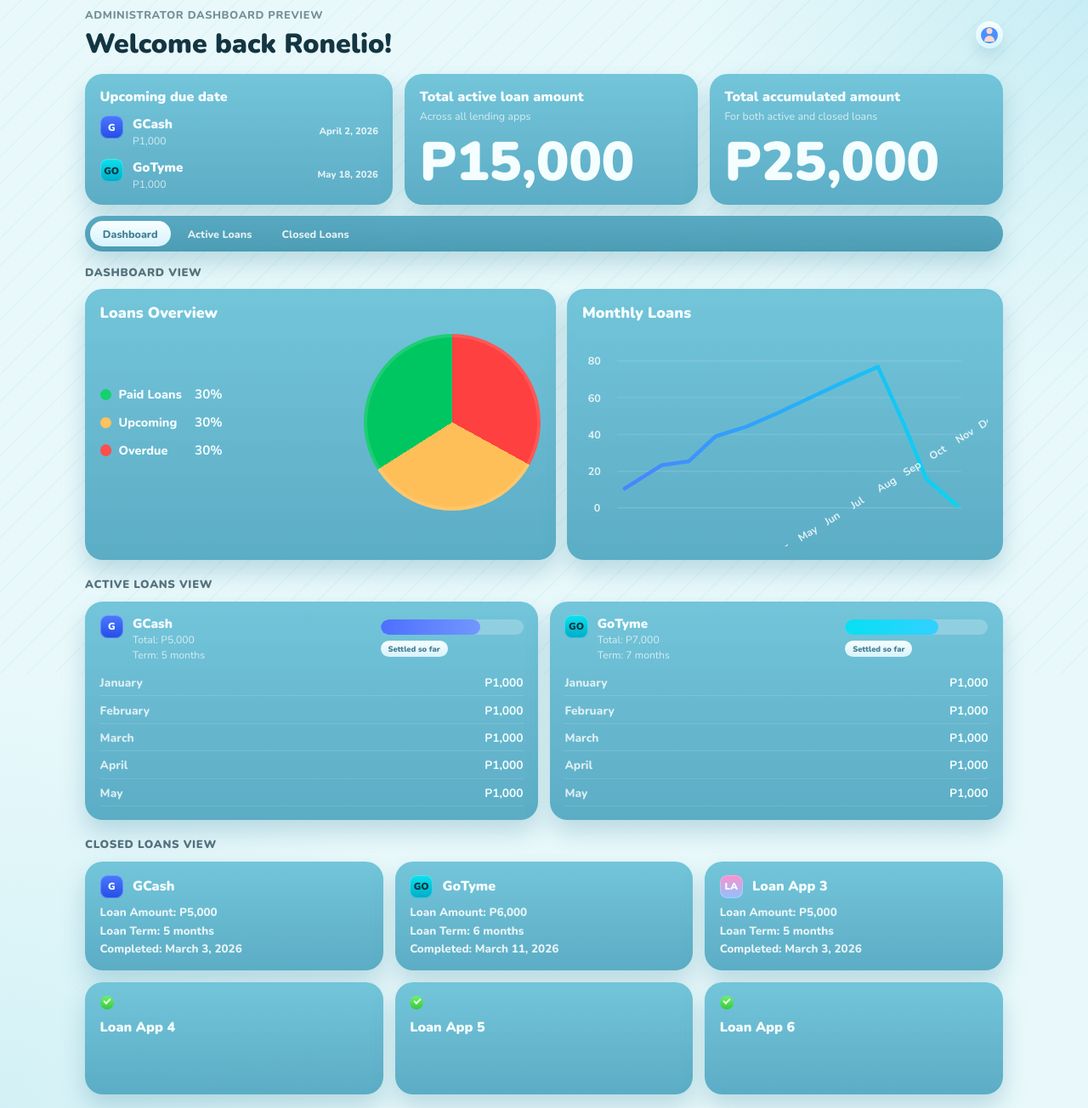
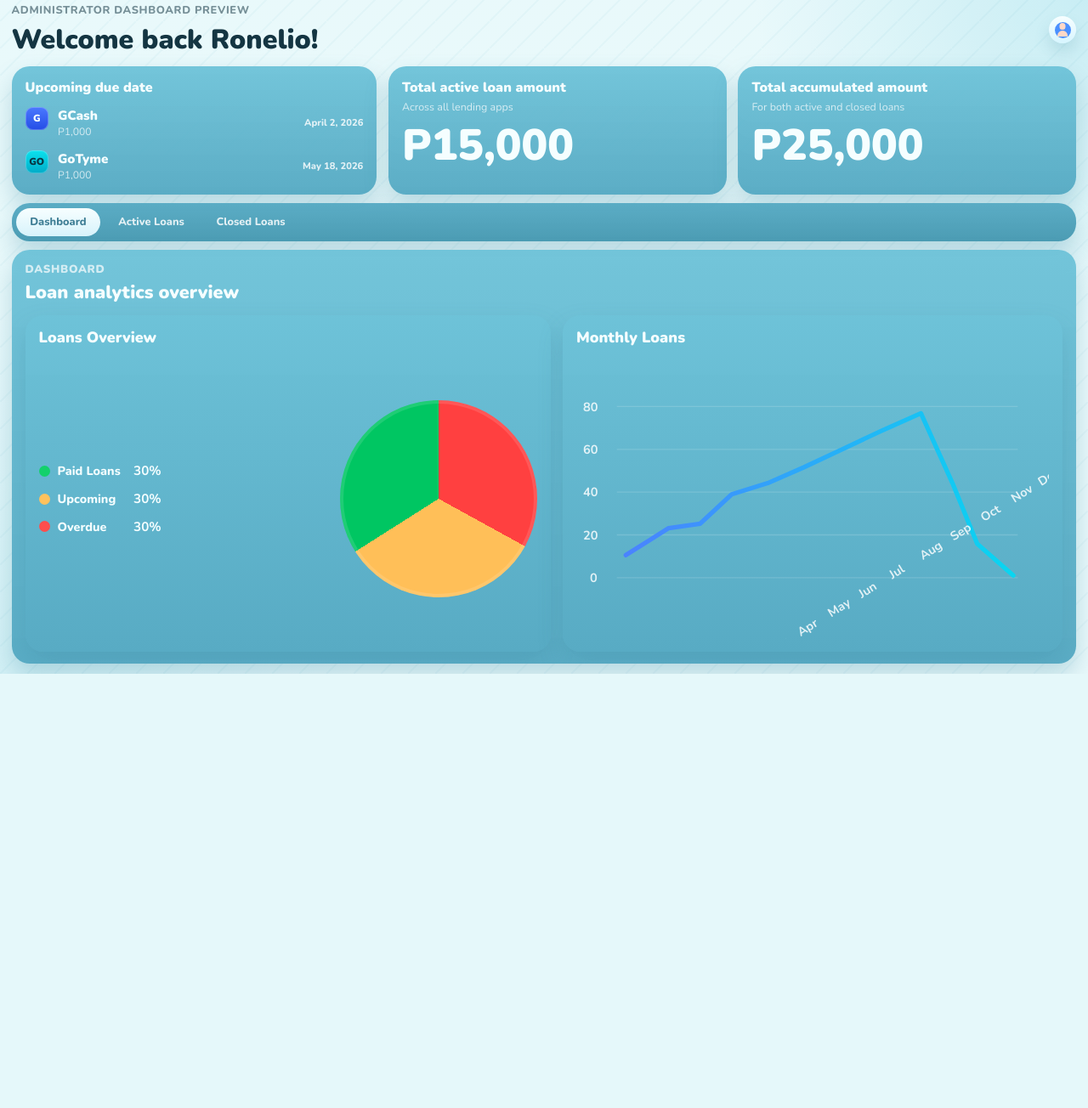
Before and after one commit to Ronzxcvbnm/Loan-Tracker, a website: page public/dashboard.html in a window 1280 px wide. Shown: the part 7-1311 px from the top of the page at 85% size. After the commit the page ends 800 px from the top, so only its background shows below. Drawn offline with nearby package versions, Linux system fonts and the light colour scheme.

Commit message:
Fix layout

```diff
--- a/public/dashboard.css
+++ b/public/dashboard.css
@@ -4,20 +4,21 @@
 
 :root {
   --page-bg: #e5f8fa;
-  --panel: #67bfd8;
-  --panel-strong: #51aac5;
-  --panel-soft: rgba(255, 255, 255, 0.24);
   --text-dark: #143542;
   --text-muted: rgba(255, 255, 255, 0.72);
   --white: #f5feff;
   --shadow: 0 14px 28px rgba(59, 135, 160, 0.28);
   --shadow-soft: 0 10px 18px rgba(62, 131, 155, 0.18);
-  --tab: #4b9db8;
+  --panel-bg: linear-gradient(180deg, rgba(109, 194, 216, 0.95), rgba(88, 171, 196, 0.98));
+}
+
+html,
+body {
+  height: 100%;
 }
 
 body {
   margin: 0;
-  min-height: 100vh;
   font-family: "Nunito", sans-serif;
   color: var(--text-dark);
   background:
@@ -25,6 +26,7 @@ body {
     radial-gradient(circle at top right, rgba(111, 205, 226, 0.32), transparent 26%),
     radial-gradient(circle at bottom left, rgba(111, 205, 226, 0.22), transparent 28%),
     var(--page-bg);
+  overflow: hidden;
 }
 
 body::before {
@@ -41,12 +43,17 @@ body::before {
 .dashboard-shell {
   position: relative;
   z-index: 1;
-  padding: 1rem;
+  height: 100vh;
+  padding: 0.65rem 0.85rem 0.75rem;
 }
 
 .dashboard-surface {
-  width: min(100%, 1080px);
+  width: 100%;
+  height: 100%;
   margin: 0 auto;
+  display: grid;
+  grid-template-rows: auto auto auto minmax(0, 1fr);
+  gap: 0.65rem;
 }
 
 .hero-bar {
@@ -54,7 +61,6 @@ body::before {
   align-items: center;
   justify-content: space-between;
   gap: 1rem;
-  margin-bottom: 0.85rem;
 }
 
 .hero-subtitle {
@@ -118,7 +124,7 @@ body::before {
 
 .summary-grid {
   display: grid;
-  grid-template-columns: minmax(0, 1.05fr) minmax(0, 1fr) minmax(0, 1fr);
+  grid-template-columns: minmax(0, 1.08fr) minmax(0, 1fr) minmax(0, 1fr);
   gap: 0.85rem;
 }
 
@@ -126,17 +132,19 @@ body::before {
 .panel-card,
 .loan-panel,
 .closed-card,
-.tab-strip {
+.tab-strip,
+.page-panel {
   border-radius: 1.3rem;
-  background: linear-gradient(180deg, rgba(109, 194, 216, 0.95), rgba(88, 171, 196, 0.98));
+  background: var(--panel-bg);
   box-shadow: var(--shadow);
 }
 
 .summary-card,
 .panel-card,
 .loan-panel,
-.closed-card {
-  padding: 1rem 1.1rem;
+.closed-card,
+.page-panel {
+  padding: 0.9rem 1rem;
   color: var(--white);
 }
 
@@ -218,8 +226,8 @@ body::before {
 
 .amount-text {
   display: block;
-  margin-top: 1rem;
-  font-size: clamp(2.3rem, 5vw, 4rem);
+  margin-top: 0.8rem;
+  font-size: clamp(2.4rem, 4vw, 4rem);
   line-height: 0.95;
   font-weight: 900;
 }
@@ -227,18 +235,19 @@ body::before {
 .tab-strip {
   display: flex;
   align-items: center;
-  gap: 0.3rem;
-  margin: 0.85rem 0 1rem;
+  gap: 0.35rem;
   padding: 0.35rem;
   background: linear-gradient(180deg, rgba(88, 171, 196, 0.98), rgba(72, 154, 178, 0.98));
 }
 
 .tab-chip {
-  padding: 0.42rem 0.95rem;
+  padding: 0.48rem 1rem;
   border-radius: 999px;
-  font-size: 0.78rem;
+  font-size: 0.8rem;
   font-weight: 800;
   color: rgba(255, 255, 255, 0.84);
+  text-decoration: none;
+  white-space: nowrap;
 }
 
 .tab-chip.is-active {
@@ -246,28 +255,49 @@ body::before {
   background: linear-gradient(180deg, #f7feff 0%, #d7f3fb 100%);
 }
 
-.preview-stack {
-  display: grid;
-  gap: 1.25rem;
+.page-panel {
+  min-height: 0;
+  overflow: hidden;
+  display: flex;
+  flex-direction: column;
 }
 
 .section-heading {
-  margin-bottom: 0.65rem;
+  margin-bottom: 0.75rem;
 }
 
 .section-kicker {
-  margin: 0;
+  margin: 0 0 0.15rem;
   font-size: 0.82rem;
   font-weight: 900;
   letter-spacing: 0.05em;
   text-transform: uppercase;
-  color: rgba(20, 53, 66, 0.68);
+  color: rgba(255, 255, 255, 0.7);
+}
+
+.section-heading h2 {
+  margin: 0;
+  font-size: 1.35rem;
+  font-weight: 900;
 }
 
 .chart-grid {
+  flex: 1;
+  min-height: 0;
   display: grid;
-  grid-template-columns: 1.08fr 1fr;
-  gap: 0.85rem;
+  grid-template-columns: minmax(0, 1.05fr) minmax(0, 1fr);
+  gap: 0.9rem;
+}
+
+.panel-card,
+.loan-panel,
+.closed-card {
+  min-height: 0;
+}
+
+.panel-card {
+  display: flex;
+  flex-direction: column;
 }
 
 .panel-header h3 {
@@ -277,10 +307,12 @@ body::before {
 }
 
 .overview-layout {
+  flex: 1;
+  min-height: 0;
   display: flex;
   align-items: center;
   justify-content: space-between;
-  gap: 1rem;
+  gap: 1.1rem;
 }
 
 .legend-list {
@@ -324,16 +356,22 @@ body::before {
 }
 
 .pie-chart {
-  width: min(100%, 13rem);
+  width: min(100%, 14.5rem);
   aspect-ratio: 1;
   border-radius: 50%;
   background: conic-gradient(#ff4040 0 33%, #ffbf58 33% 66%, #00c662 66% 100%);
   box-shadow: inset 0 0 0 4px rgba(255, 255, 255, 0.12);
 }
 
+.line-chart {
+  flex: 1;
+  min-height: 0;
+  display: flex;
+}
+
 .line-chart svg {
   width: 100%;
-  height: auto;
+  height: 100%;
   display: block;
 }
 
@@ -363,20 +401,28 @@ body::before {
 }
 
 .loan-grid {
+  flex: 1;
+  min-height: 0;
   display: grid;
-  gap: 0.85rem;
+  gap: 0.9rem;
 }
 
 .active-grid {
   grid-template-columns: repeat(2, minmax(0, 1fr));
+  grid-auto-rows: minmax(0, 1fr);
+}
+
+.closed-grid {
+  grid-template-columns: repeat(3, minmax(0, 1fr));
+  grid-auto-rows: minmax(0, 1fr);
 }
 
 .progress-shell {
-  min-width: 10.5rem;
+  min-width: 11rem;
 }
 
 .progress-bar {
-  height: 1.1rem;
+  height: 1.15rem;
   border-radius: 999px;
   background: rgba(255, 255, 255, 0.22);
   position: relative;
@@ -400,6 +446,14 @@ body::before {
   background: linear-gradient(90deg, #07e0f2 0%, #33d0ff 100%);
 }
 
+.progress-bar.is-short::before {
+  width: 48%;
+}
+
+.progress-bar.is-mid::before {
+  width: 58%;
+}
+
 .progress-tag {
   display: inline-block;
   margin-top: 0.45rem;
@@ -412,9 +466,11 @@ body::before {
 }
 
 .installment-list {
+  flex: 1;
+  min-height: 0;
   display: grid;
   gap: 0.44rem;
-  margin-top: 0.95rem;
+  margin-top: 0.75rem;
 }
 
 .installment-list div {
@@ -430,10 +486,6 @@ body::before {
 
 .installment-list span {
   color: rgba(255, 255, 255, 0.78);
-}
-
-.closed-grid {
-  grid-template-columns: repeat(3, minmax(0, 1fr));
 }
 
 .closed-card h3 {
@@ -454,32 +506,21 @@ body::before {
   margin-bottom: 0.45rem;
 }
 
-.empty-card {
-  min-height: 8.25rem;
-}
+@media (max-width: 1100px) {
+  body {
+    overflow: auto;
+  }
 
-.check-badge {
-  width: 1rem;
-  height: 1rem;
-  border-radius: 50%;
-  margin-bottom: 0.65rem;
-  background: linear-gradient(180deg, #6df26a 0%, #37c73f 100%);
-  position: relative;
-}
+  .dashboard-shell {
+    height: auto;
+    min-height: 100vh;
+  }
 
-.check-badge::before {
-  content: "";
-  position: absolute;
-  top: 0.2rem;
-  left: 0.3rem;
-  width: 0.38rem;
-  height: 0.2rem;
-  border-left: 2px solid #efffec;
-  border-bottom: 2px solid #efffec;
-  transform: rotate(-45deg);
-}
+  .dashboard-surface {
+    height: auto;
+    display: block;
+  }
 
-@media (max-width: 900px) {
   .summary-grid,
   .chart-grid,
   .active-grid,
@@ -493,28 +534,25 @@ body::before {
     align-items: stretch;
   }
 
+  .pie-chart {
+    margin: 0 auto;
+  }
+
   .progress-shell {
     min-width: 0;
   }
-
-  .pie-chart {
-    margin: 0 auto;
-  }
 }
 
-@media (max-width: 640px) {
+@media (max-width: 720px) {
   .dashboard-shell {
-    padding: 0.7rem;
-  }
-
-  .hero-bar {
-    align-items: flex-start;
+    padding: 0.6rem;
   }
 
   .summary-card,
   .panel-card,
   .loan-panel,
-  .closed-card {
+  .closed-card,
+  .page-panel {
     padding: 0.9rem;
     border-radius: 1.1rem;
   }
@@ -524,6 +562,6 @@ body::before {
   }
 
   .amount-text {
-    font-size: 2.55rem;
+    font-size: 2.5rem;
   }
 }
--- a/public/dashboard.html
+++ b/public/dashboard.html
@@ -69,15 +69,15 @@
         </section>
 
         <nav class="tab-strip" aria-label="Dashboard sections">
-          <span class="tab-chip is-active">Dashboard</span>
-          <span class="tab-chip">Active Loans</span>
-          <span class="tab-chip">Closed Loans</span>
+          <a class="tab-chip is-active" href="dashboard.html">Dashboard</a>
+          <a class="tab-chip" href="active-loans.html">Active Loans</a>
+          <a class="tab-chip" href="closed-loans.html">Closed Loans</a>
         </nav>
 
-        <section class="preview-stack">
-          <section class="content-block">
+        <section class="page-panel">
           <div class="section-heading">
-              <p class="section-kicker">Dashboard View</p>
+            <p class="section-kicker">Dashboard</p>
+            <h2>Loan analytics overview</h2>
           </div>
 
           <div class="chart-grid">
@@ -159,150 +159,6 @@
             </article>
           </div>
         </section>
-
-          <section class="content-block">
-            <div class="section-heading">
-              <p class="section-kicker">Active Loans View</p>
-            </div>
-
-            <div class="loan-grid active-grid">
-              <article class="loan-panel">
-                <div class="loan-panel-top">
-                  <div class="loan-brand">
-                    <span class="loan-icon gcash-icon">G</span>
-                    <div>
-                      <h3>GCash</h3>
-                      <p>Total: P5,000</p>
-                      <p>Term: 5 months</p>
-                    </div>
-                  </div>
-
-                  <div class="progress-shell">
-                    <div class="progress-bar blue-progress"></div>
-                    <span class="progress-tag">Settled so far</span>
-                  </div>
-                </div>
-
-                <div class="installment-list">
-                  <div>
-                    <span>January</span>
-                    <strong>P1,000</strong>
-                  </div>
-                  <div>
-                    <span>February</span>
-                    <strong>P1,000</strong>
-                  </div>
-                  <div>
-                    <span>March</span>
-                    <strong>P1,000</strong>
-                  </div>
-                  <div>
-                    <span>April</span>
-                    <strong>P1,000</strong>
-                  </div>
-                  <div>
-                    <span>May</span>
-                    <strong>P1,000</strong>
-                  </div>
-                </div>
-              </article>
-
-              <article class="loan-panel">
-                <div class="loan-panel-top">
-                  <div class="loan-brand">
-                    <span class="loan-icon gotyme-icon">GO</span>
-                    <div>
-                      <h3>GoTyme</h3>
-                      <p>Total: P7,000</p>
-                      <p>Term: 7 months</p>
-                    </div>
-                  </div>
-
-                  <div class="progress-shell">
-                    <div class="progress-bar cyan-progress"></div>
-                    <span class="progress-tag">Settled so far</span>
-                  </div>
-                </div>
-
-                <div class="installment-list">
-                  <div>
-                    <span>January</span>
-                    <strong>P1,000</strong>
-                  </div>
-                  <div>
-                    <span>February</span>
-                    <strong>P1,000</strong>
-                  </div>
-                  <div>
-                    <span>March</span>
-                    <strong>P1,000</strong>
-                  </div>
-                  <div>
-                    <span>April</span>
-                    <strong>P1,000</strong>
-                  </div>
-                  <div>
-                    <span>May</span>
-                    <strong>P1,000</strong>
-                  </div>
-                </div>
-              </article>
-            </div>
-          </section>
-
-          <section class="content-block">
-            <div class="section-heading">
-              <p class="section-kicker">Closed Loans View</p>
-            </div>
-
-            <div class="loan-grid closed-grid">
-              <article class="closed-card">
-                <div class="loan-brand compact-brand">
-                  <span class="loan-icon gcash-icon">G</span>
-                  <h3>GCash</h3>
-                </div>
-                <p>Loan Amount: P5,000</p>
-                <p>Loan Term: 5 months</p>
-                <p>Completed: March 3, 2026</p>
-              </article>
-
-              <article class="closed-card">
-                <div class="loan-brand compact-brand">
-                  <span class="loan-icon gotyme-icon">GO</span>
-                  <h3>GoTyme</h3>
-                </div>
-                <p>Loan Amount: P6,000</p>
-                <p>Loan Term: 6 months</p>
-                <p>Completed: March 11, 2026</p>
-              </article>
-
-              <article class="closed-card">
-                <div class="loan-brand compact-brand">
-                  <span class="loan-icon loanapp-icon">LA</span>
-                  <h3>Loan App 3</h3>
-                </div>
-                <p>Loan Amount: P5,000</p>
-                <p>Loan Term: 5 months</p>
-                <p>Completed: March 3, 2026</p>
-              </article>
-
-              <article class="closed-card empty-card">
-                <div class="check-badge"></div>
-                <h3>Loan App 4</h3>
-              </article>
-
-              <article class="closed-card empty-card">
-                <div class="check-badge"></div>
-                <h3>Loan App 5</h3>
-              </article>
-
-              <article class="closed-card empty-card">
-                <div class="check-badge"></div>
-                <h3>Loan App 6</h3>
-              </article>
-            </div>
-          </section>
-        </section>
       </section>
     </main>
   </body>
```
Also changed, not shown: public/active-loans.html (added, +240 -0 lines), public/closed-loans.html (added, +148 -0 lines). Lines whose indentation alone changed are shown as unchanged.
